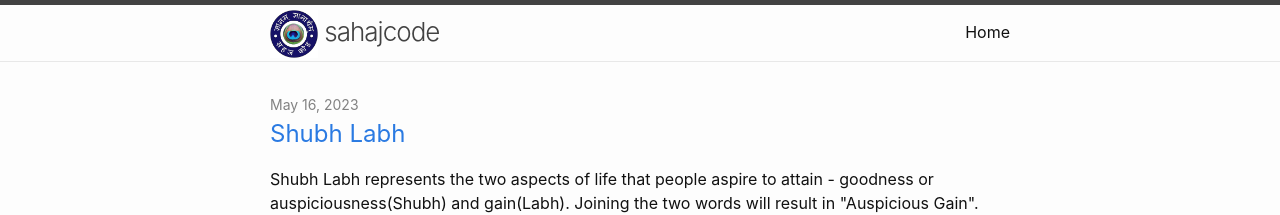
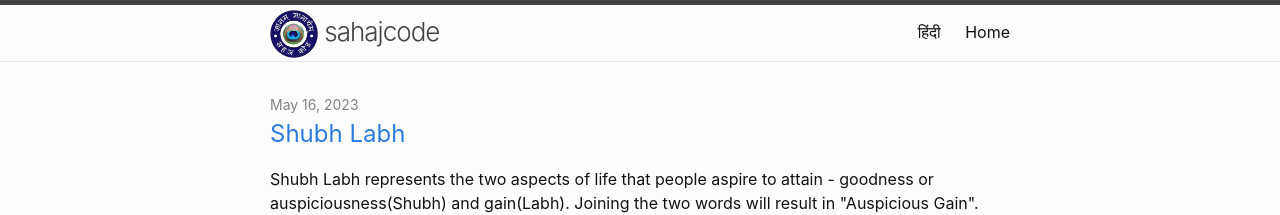
Before and after one commit to sahajcode/en, a Jekyll site: the page built from index.md, in a window 1280 px wide. Shown: the top 215 px of the page. Built offline with Jekyll 4.4.1, drawn with Linux system fonts in a browser that asks for light colours.

Commit message:
Link to Hindi site

```diff
--- a/_config.yml
+++ b/_config.yml
@@ -5,7 +5,7 @@ author:
 
 lang: en_IN
 locale: en_IN
-tagline: computer science coaching, training, software development, testing and devops
+tagline: coaching, training, computer science, software development, testing and devops
 logo: /assets/logo/sahaj_code_logo_360_x_360.png
 image: /assets/logo/sahaj_code_logo_360_x_360.png
 
--- a/_includes/header.html
+++ b/_includes/header.html
@@ -22,6 +22,7 @@
         </label>
 
         <div class="trigger">
+		  <a class="page-link" href="{{ site.baseurl }}">हिंदी </a>
           <a class="page-link" href="{{ "/" | relative_url }}">Home</a>
           {%- for path in page_paths -%}
             {%- assign my_page = site.pages | where: "path", path | first -%}
```
